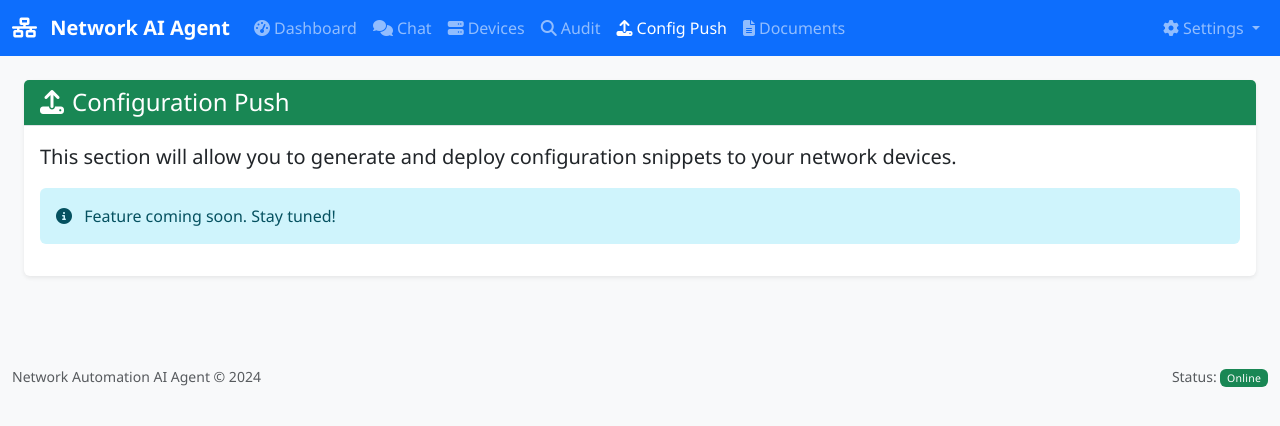
After one commit to zumanm1/GENAI_AGENT03-CRITAL-MASS, a Flask app: page /config-push in a window 1280 px wide. The commit adds this page. Shown: the top 426 px of the page. Run offline with Flask 3, Linux system fonts and the light colour scheme; parts of the project's set-up code (start-up, migrations or seed data) failed here and were passed over; some libraries are stand-ins or nearby versions.

Commit message:
feat(ui): add Config Push nav item and placeholder route/page

```diff
--- a/src/web/app.py
+++ b/src/web/app.py
@@ -77,6 +77,12 @@ def devices():
     except Exception as e:
         logger.error(f"Error loading devices: {e}")
         return render_template('error.html', error=str(e)), 500
+
+
+@app.route('/config-push')
+def config_push():
+    """Configuration push placeholder page"""
+    return render_template('config_push.html')
 
 
 @app.route('/documents')
--- a/src/web/templates/base.html
+++ b/src/web/templates/base.html
@@ -53,6 +53,12 @@
                         <a class="nav-link {% if request.endpoint == 'audit' %}active{% endif %}"
                            href="{{ url_for('audit') }}">
                             <i class="fas fa-search me-1"></i>Audit
+                        </a>
+                    </li>
+                    <li class="nav-item">
+                        <a class="nav-link {% if request.endpoint == 'config_push' %}active{% endif %}"
+                           href="{{ url_for('config_push') }}">
+                            <i class="fas fa-upload me-1"></i>Config&nbsp;Push
                         </a>
                     </li>
                     <li class="nav-item">
--- /dev/null
+++ b/src/web/templates/config_push.html
@@ -0,0 +1,24 @@
+{% extends "base.html" %}
+
+{% block title %}Config Push - Network Automation AI Agent{% endblock %}
+
+{% block content %}
+<div class="container-fluid">
+    <div class="row">
+        <div class="col-12">
+            <div class="card shadow-sm">
+                <div class="card-header bg-success text-white">
+                    <h4 class="mb-0"><i class="fas fa-upload me-2"></i>Configuration Push</h4>
+                </div>
+                <div class="card-body">
+                    <p class="lead">This section will allow you to generate and deploy configuration snippets to your network devices.</p>
+                    <div class="alert alert-info">
+                        <i class="fas fa-info-circle me-2"></i>
+                        Feature coming soon. Stay tuned!
+                    </div>
+                </div>
+            </div>
+        </div>
+    </div>
+</div>
+{% endblock %}
```
